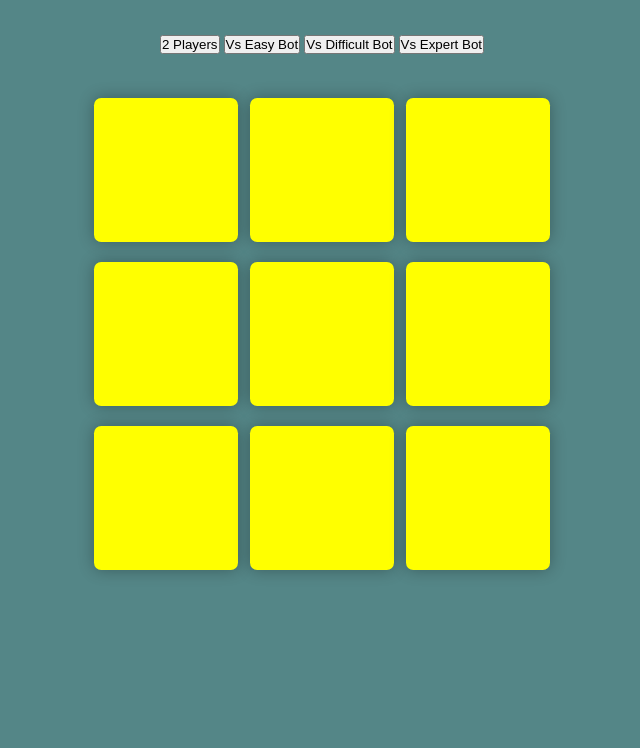
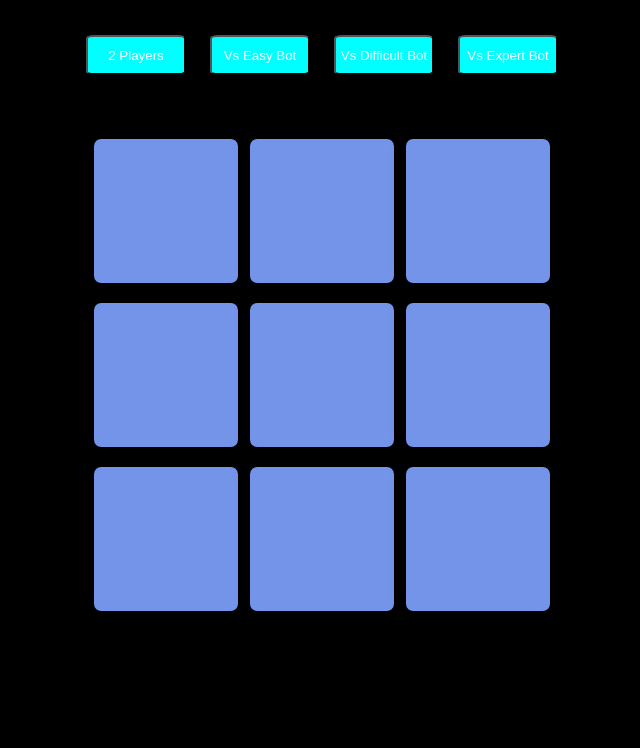
Before and after one commit to Uditgupta08/Tic-Tac-Toe, a plain HTML site: page index.html in a window 1280 px wide. Shown: the part 52-800 px from the top of the page, without its empty margins (318-958 px from the left). Drawn offline with Linux system fonts and the light colour scheme.

Commit message:
Update style.css

```diff
--- a/style.css
+++ b/style.css
@@ -8,7 +8,7 @@ h1 {
 }
 body {
   text-align: center;
-  background-color: #548687;
+  background-color: black;
 }
 .main {
   height: 70vh;
@@ -26,7 +26,7 @@ body {
   gap: 1.5vmin;
 }
 .but {
-  background-color: yellow;
+  background-color: #7494ea;
   height: 18vmin;
   width: 18vmin;
   border-radius: 5%;
@@ -35,14 +35,8 @@ body {
   align-items: center;
   box-shadow: 0 0 1rem rgba(0, 0, 0, 0.3);
   font-size: 8vmin;
-  color: #b0413e;
-}
-.reset {
-  background-color: black;
-  color: white;
-  height: 40px;
-  width: 100px;
-  border-radius: 8%;
+  color: aqua;
+  cursor: not-allowed;
 }
 .msg {
   height: 4vmin;
@@ -51,6 +45,7 @@ body {
   align-items: center;
   flex-direction: column;
   gap: 2rem;
+  margin-bottom: 20px;
 }
 .hide {
   display: none;
@@ -59,3 +54,15 @@ body {
   color: #fffc7f;
   font-size: 4vmin;
 }
+.game-mode {
+  margin-bottom: 20px;
+}
+.mode {
+  background-color: aqua;
+  color: white;
+  height: 40px;
+  width: 100px;
+  border-radius: 8%;
+  margin: 0 10px;
+  cursor: pointer;
+}
```
